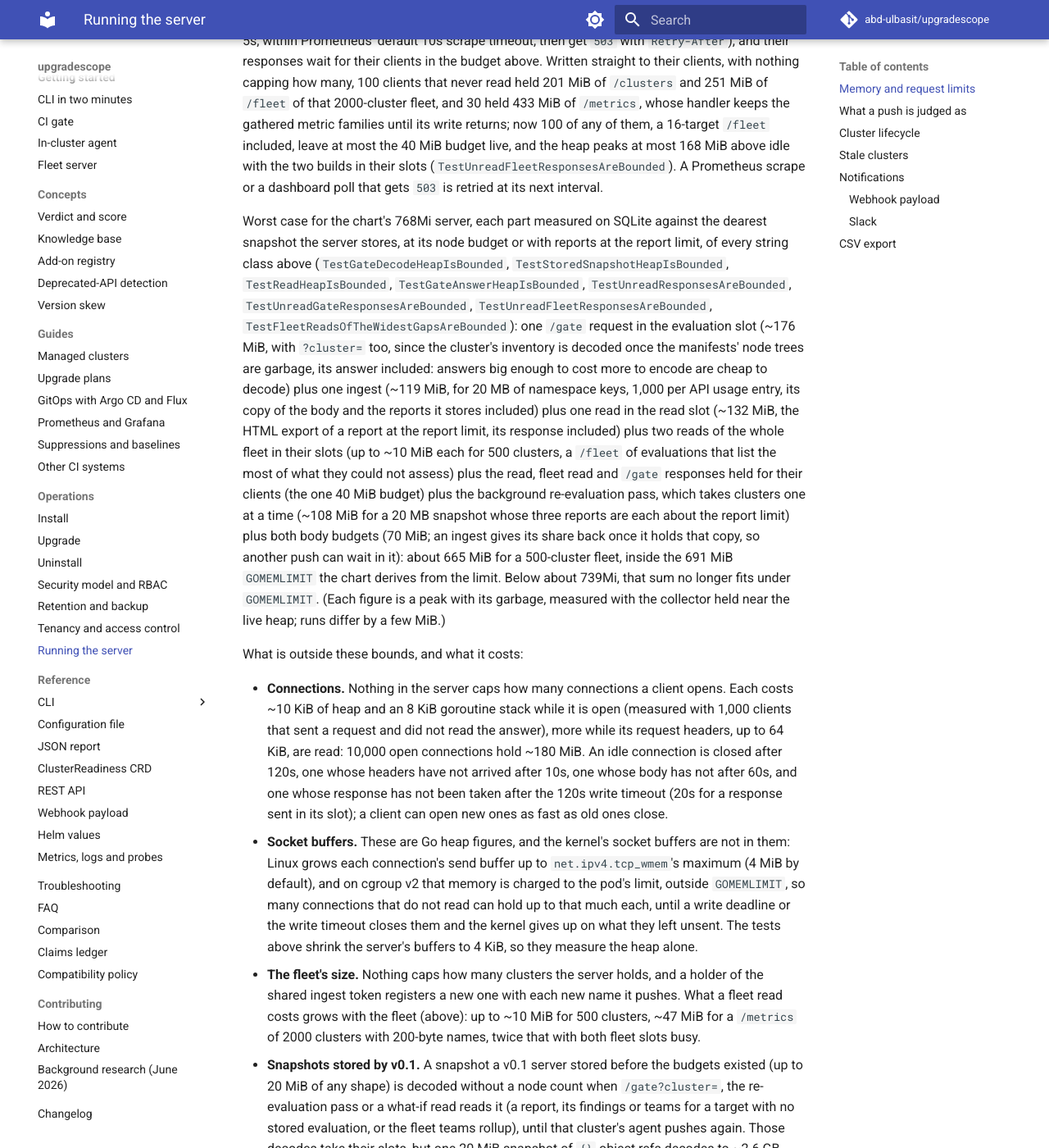
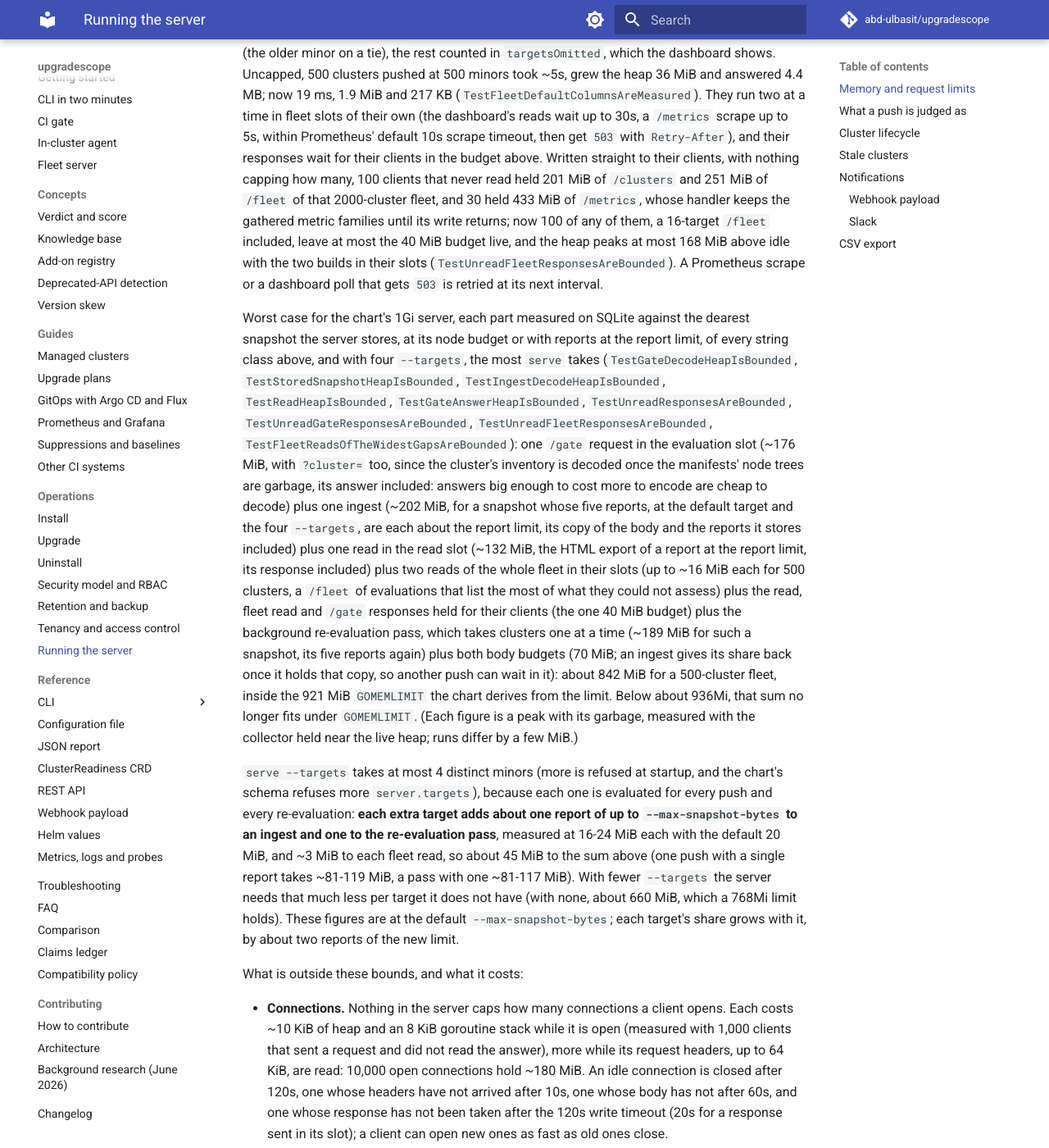
Before and after one commit to abd-ulbasit/upgradescope, an MkDocs documentation site: the page built from docs/operations.md, in a window 1280 px wide and 1400 px high, scrolled down 5409 px. Shown: the whole window at 82% size. Built offline with MkDocs 1.6.1 and Material for MkDocs 9.7.7, drawn with Linux system fonts in a browser that asks for light colours; comment, search, counter and statistics services are not loaded; some of the changed text lies outside the part shown.

Commit message:
docs: the extra-target cap, its sizing rule and the worst case measured at it
The worst case counted "three reports" for an ingest and the
re-evaluation pass, but every proof stored one. The operations guide,
SECURITY.md, the claims ledger and the CHANGELOG now give the figures
measured at four --targets (ingest ~202 MiB, re-evaluation ~189 MiB,
fleet reads ~16 MiB, ~842 MiB in all inside the 1Gi chart's ~921 MiB
GOMEMLIMIT), the cap and why, and the sizing rule: each extra target adds
about one report of up to --max-snapshot-bytes to a push and one to the
pass (16-24 MiB each at 20 MiB). The upgrade guide names the cap and the
v0.1 cluster-name migration (rename, then set agent.clusterName), which
otherwise meets a 422 on every push. The operations guide says the
253-byte object-name cap is the server's choice: RBAC names have no
apiserver length cap.

Refs #121, #126, #37

Co-Authored-By: Claude Fable 5 <noreply@anthropic.com>

```diff
--- a/docs/operations.md
+++ b/docs/operations.md
@@ -29,8 +29,8 @@ request is measured before it is decoded:
 | node budget, counted from the raw bytes | 400k units: a YAML node 1, a sequence entry 4, an alias what it names | 1M units: a JSON value 1, an object 8 |
 | answer | at most `--max-gate-bytes`, bounded before it is encoded; `?path=` at most 512 bytes | — |
 | what it may carry | — | identifiers valid for what they name, values within limits no genuine inventory reaches (`422`); free text a collector copies whole is cut to them |
-| reports | — | each at most `--max-snapshot-bytes`; the evaluation stops there (`413`) |
-| worst live heap within the budget (measured on SQLite) | ~176 MiB, with `?cluster=` too, the answer included | ~119 MiB, the body's copy and the reports it stores included |
+| reports | — | one per target, the default and at most 4 `--targets`; each at most `--max-snapshot-bytes`, the evaluation stops there (`413`) |
+| worst live heap within the budget (measured on SQLite) | ~176 MiB, with `?cluster=` too, the answer included | ~202 MiB with four `--targets`, the most `serve` takes (five reports at the limit; ~119 MiB with none), the body's copy and the reports it stores included |
 | bodies buffered across requests | 3 × the cap (30 MiB) | 2 × the cap (40 MiB) |
 | measured for aliases, decoded and evaluated at once | 1, others wait up to 30s holding only their bodies | 1, others wait up to 10s |
 
@@ -114,9 +114,12 @@ A push is checked before it is evaluated, since its reports repeat what
 it names. Its identifiers must be what the apiserver accepts for what
 they name: the cluster name an RFC 1123 subdomain of at most 253 bytes
 (as in `tokens create`, a rename and the agent's `--cluster-name`),
-namespaces RFC 1123 labels, object names at most 253 bytes without `/`
-or `%` (the most any kind accepts: RBAC names take `:`), node and Helm
-release names RFC 1123 subdomains, team labels label values. Its other
+namespaces RFC 1123 labels, object names without `/` or `%` (the most
+permissive rule any kind has: RBAC names take `:`) and at most 253 bytes,
+node and Helm release names RFC 1123 subdomains, team labels label
+values. The 253-byte cap on object names is this server's choice, not
+the apiserver's: most kinds' names are RFC 1123 subdomains, which it caps
+there, but it caps no RBAC object's name. A push's other
 values must be within limits that collectors keep to or that no genuine
 value comes near: strings of at most 16 KiB (a capability's reason
 64 KiB, an object's field manager the apiserver's 128 printable bytes),
@@ -222,13 +225,14 @@ keeps every gap whole. A push within the limits may name 32 capabilities
 of 16 KiB with 64 KiB reasons and long skipped lists: with the gaps
 listed whole but for 1 KiB reasons and 10 skipped entries of 512 bytes,
 50 such clusters made `/fleet` answer 108 MB and grow the heap 516 MiB;
-now 500 of them, each evaluated at three targets, grow it 9.6 MiB for
-`/fleet` (a 1.5 MB answer), 3.9 for `/clusters` and 5.6 for `/metrics`
+now 500 of them, each evaluated at five targets (the default and four
+`--targets`, the most a server takes), grow it 16.4 MiB for `/fleet` (a
+2.5 MB answer), 3.8 for `/clusters` and 9.4 for `/metrics`
 (`TestFleetReadsOfTheWidestGapsAreBounded`). Their responses do
 grow with the fleet: at 500 clusters `/clusters` is ~230 KB, `/fleet`
 ~480 KB (~590 KB with 16 `?targets=`) and `/metrics` ~740 KB, and
 building one adds up to ~5 MiB to the heap (`/metrics` the most, about
-five times its response; ~10 MiB for the `/fleet` of the widest gaps
+five times its response; ~16 MiB for the `/fleet` of the widest gaps
 above); at 2000 clusters with 200-byte names, with two
 `--targets`, they are 1.3, 2.3 (2.7 with 16 `?targets=`) and 9 MB, and
 `/metrics` adds ~47 MiB. `/fleet?targets=` takes at most 16 distinct
@@ -256,11 +260,13 @@ builds in their slots (`TestUnreadFleetResponsesAreBounded`). A
 Prometheus scrape or a dashboard poll that gets `503` is retried at its
 next interval.
 
-Worst case for the chart's 768Mi server, each part measured on SQLite
+Worst case for the chart's 1Gi server, each part measured on SQLite
 against the dearest snapshot the server stores, at its node budget or
-with reports at the report limit, of every string class above
+with reports at the report limit, of every string class above, and with
+four `--targets`, the most `serve` takes
 (`TestGateDecodeHeapIsBounded`,
-`TestStoredSnapshotHeapIsBounded`, `TestReadHeapIsBounded`,
+`TestStoredSnapshotHeapIsBounded`, `TestIngestDecodeHeapIsBounded`,
+`TestReadHeapIsBounded`,
 `TestGateAnswerHeapIsBounded`, `TestUnreadResponsesAreBounded`,
 `TestUnreadGateResponsesAreBounded`,
 `TestUnreadFleetResponsesAreBounded`,
@@ -268,23 +274,36 @@ with reports at the report limit, of every string class above
 one `/gate` request in the evaluation slot (~176 MiB, with `?cluster=`
 too, since the cluster's inventory is decoded once the manifests' node
 trees are garbage, its answer included: answers big enough to cost more
-to encode are cheap to decode) plus one ingest (~119 MiB, for 20 MB of
-namespace keys, 1,000 per API usage entry, its copy of the body and
+to encode are cheap to decode) plus one ingest (~202 MiB, for a
+snapshot whose five reports, at the default target and the four
+`--targets`, are each about the report limit, its copy of the body and
 the reports it stores included) plus one read in the read slot
 (~132 MiB, the HTML export of a report at the report limit, its
 response included) plus two reads of the whole fleet in their slots
-(up to ~10 MiB each for 500 clusters, a `/fleet` of evaluations that
+(up to ~16 MiB each for 500 clusters, a `/fleet` of evaluations that
 list the most of what they could not assess) plus the read, fleet read
 and `/gate` responses held for their clients (the one 40 MiB budget) plus the
 background re-evaluation pass, which takes clusters one at a time
-(~108 MiB for a 20 MB snapshot whose three reports are each about the
-report limit) plus both body budgets (70 MiB; an ingest gives its share
-back once it holds that copy, so another push can wait in it): about
-665 MiB for a 500-cluster fleet, inside the 691 MiB `GOMEMLIMIT` the
-chart derives from the limit. Below about 739Mi, that sum no longer
-fits under `GOMEMLIMIT`. (Each figure is
+(~189 MiB for such a snapshot, its five reports again) plus both body
+budgets (70 MiB; an ingest gives its share back once it holds that copy,
+so another push can wait in it): about 842 MiB for a 500-cluster fleet,
+inside the 921 MiB `GOMEMLIMIT` the chart derives from the limit. Below
+about 936Mi, that sum no longer fits under `GOMEMLIMIT`. (Each figure is
 a peak with its garbage, measured with the collector held near the live
 heap; runs differ by a few MiB.)
+
+`serve --targets` takes at most 4 distinct minors (more is refused at
+startup, and the chart's schema refuses more `server.targets`), because each one is
+evaluated for every push and every re-evaluation: **each extra target
+adds about one report of up to `--max-snapshot-bytes` to an ingest and
+one to the re-evaluation pass**, measured at 16-24 MiB each with the
+default 20 MiB, and ~3 MiB to each fleet read, so about 45 MiB to the sum
+above (one push with a single report takes ~81-119 MiB, a pass with one
+~81-117 MiB). With fewer `--targets` the server needs that much less per
+target it does not have (with none, about 660 MiB, which a 768Mi limit
+holds). These figures are at the default
+`--max-snapshot-bytes`; each target's share grows with it, by about two
+reports of the new limit.
 
 What is outside these bounds, and what it costs:
 
```
Also changed, not shown: CHANGELOG.md (+12 -4 lines), SECURITY.md (+7 -1 lines), docs/claims.md (+3 -3 lines), docs/operations/upgrade.md (+23 -1 lines), docs/reference/cli/upgradescope_serve.md (+1 -1 lines).
